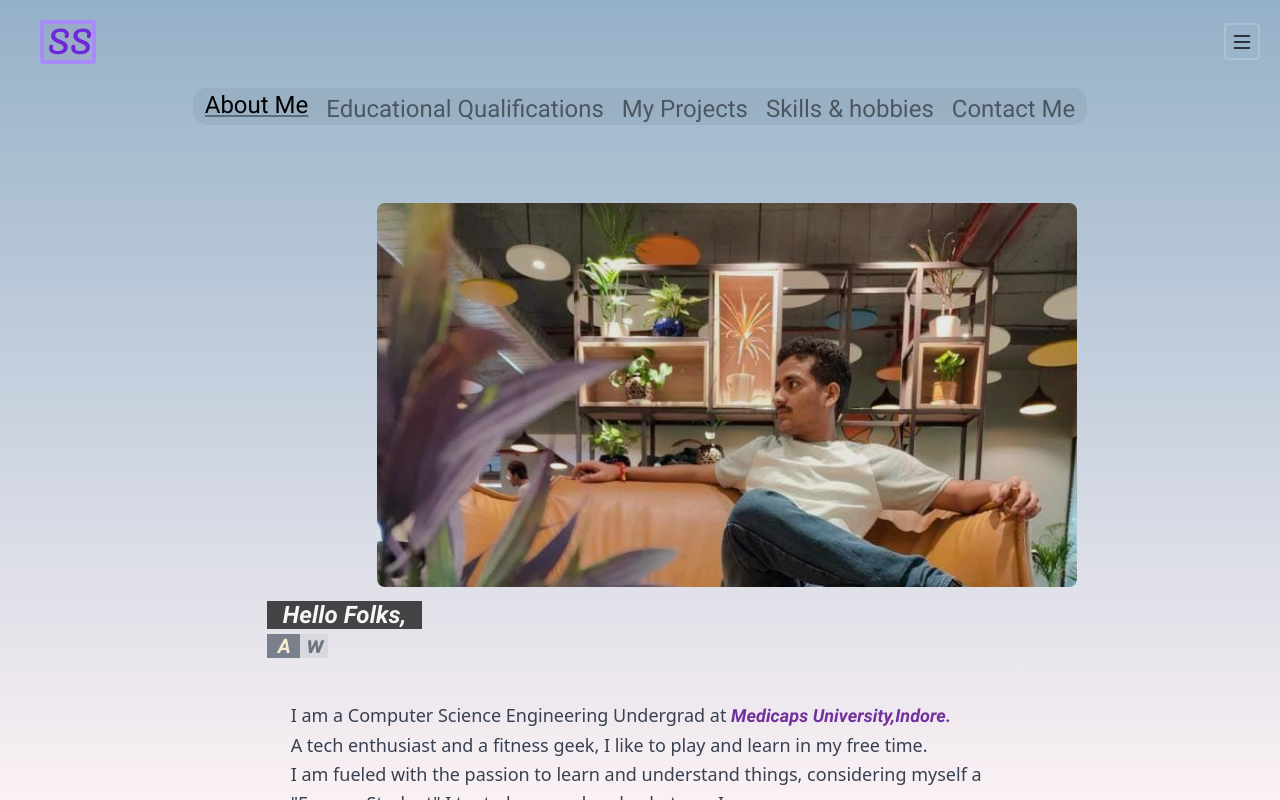
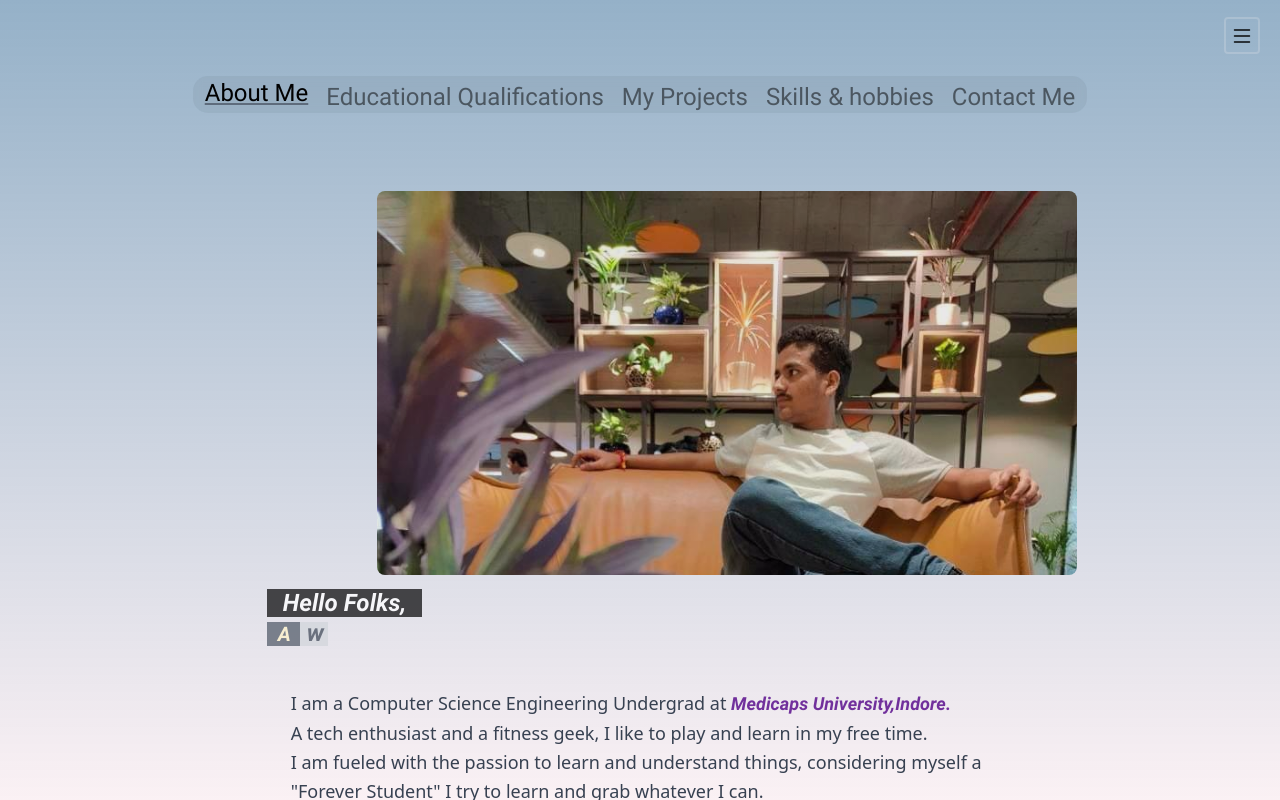
Before and after one commit to sushantsharma08/portfolio, an Angular app in the folder portfolio/: page /home in a window 1280 px wide. Shown: the top 800 px of the page. Built offline with nearby package versions, Linux system fonts and the light colour scheme.

Commit message:
Update header.component.html

```diff
--- a/portfolio/src/app/component/constants/header/header.component.html
+++ b/portfolio/src/app/component/constants/header/header.component.html
@@ -1,7 +1,7 @@
 <header class="text-gray-600 body-font" class="aboutHeader">
   <div class="container mx-auto flex flex-wrap p-5 md:flex-row items-center " style="padding-bottom: 78px;">
-    <div  class="icon z-30 flex w-screen justify-between mb-6" >
-      <span class="logo ml-5 text-3xl border-4 px-1 rounded border-purple-400 text-purple-700" style="font-family:'Pacifico';">S S</span>
+    <div  class="icon z-30 flex w-screen justify-end mb-6" >
+      <!-- <span class="logo ml-5 text-3xl border-4 px-1 rounded border-purple-400 text-purple-700" style="font-family:'Pacifico';">S $</span> -->
       <button class="button" (click)="navToggle()">
         <i class="bi bi-list text-2xl border-2 border-opacity-25 rounded px-1"></i>
       </button>
```
